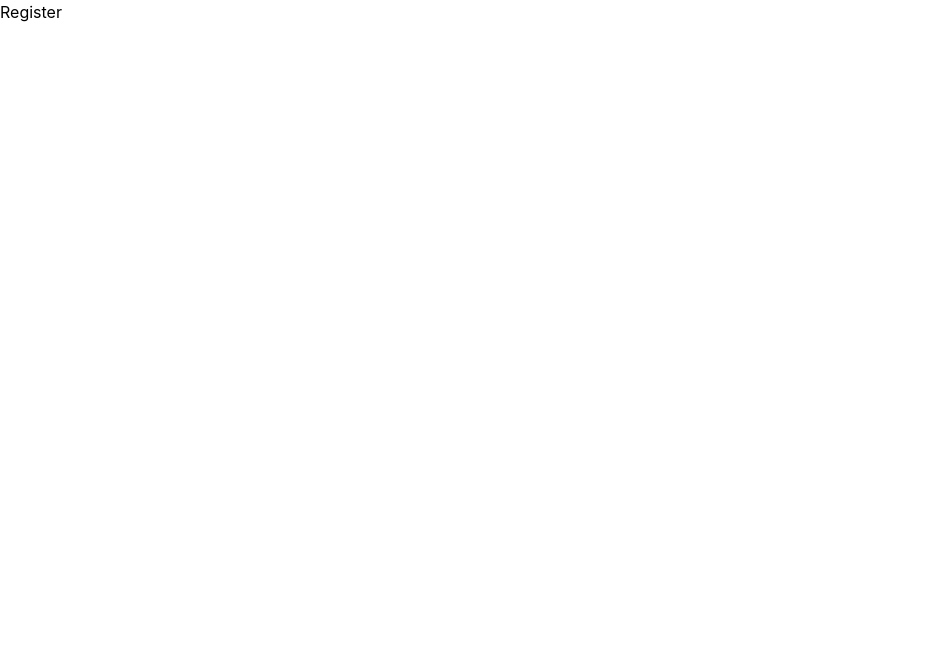
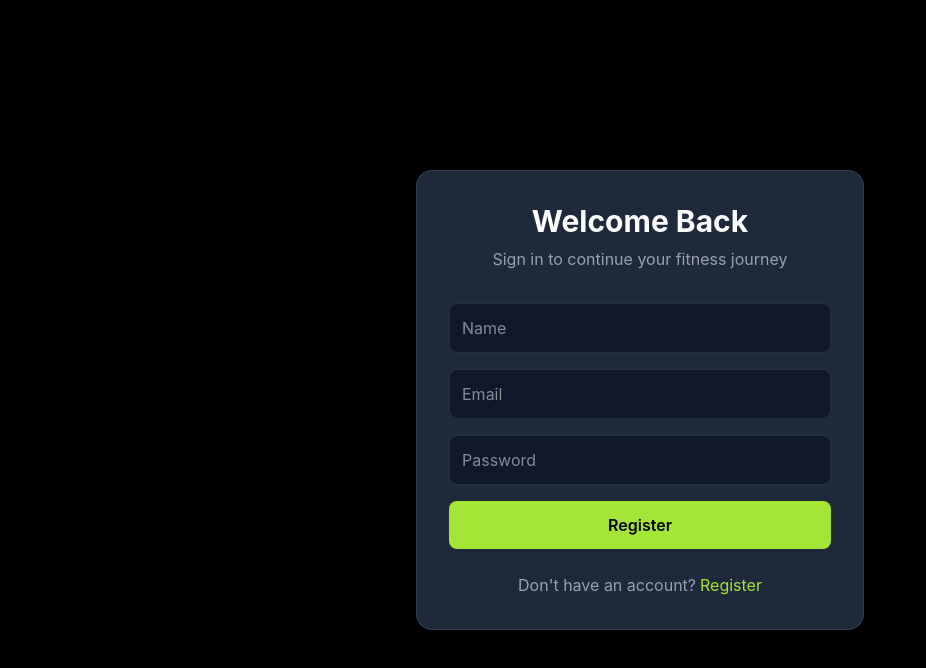
Before and after one commit to aditya02x/Last_rep, a React app in the folder Frontend/: page /register in a window 1280 px wide. Shown: the top 668 px of the page, without its empty margins (0-926 px from the left). Built offline with nearby package versions, Linux system fonts and the light colour scheme; the HTML template or start-up script is replaced by a standard one.

Commit message:
registersss

```diff
--- a/Frontend/package.json
+++ b/Frontend/package.json
@@ -14,6 +14,7 @@
     "axios": "^1.16.1",
     "react": "^19.1.1",
     "react-dom": "^19.1.1",
+    "react-hot-toast": "^2.6.0",
     "react-router-dom": "^7.16.0",
     "tailwindcss": "^4.3.0",
     "zustand": "^5.0.14"
--- a/Frontend/src/pages/Login.jsx
+++ b/Frontend/src/pages/Login.jsx
@@ -8,10 +8,7 @@ const handleSubmit = async (e) => {
   e.preventDefault();
 
   try {
-    console.log("Sending:", {
-      email,
-      password,
-    });
+
 
     const data = await loginUser({
       email,
--- a/Frontend/src/pages/Register.jsx
+++ b/Frontend/src/pages/Register.jsx
@@ -1,9 +1,84 @@
-import React from 'react'
+import React, { useState } from "react";
+import {registerUser} from '../services/authservices';
+import { useNavigate } from 'react-router-dom';
+import { toast } from "react-hot-toast";
 
 const Register = () => {
+  const [name,setName ]= useState("")
+  const [email,setEmail]= useState("")
+  const [password,setPassword]= useState("")
+  const navigate = useNavigate();
+
+  const handleSubmit = async (e) => {
+    e.preventDefault();
+
+    try{
+      const data = await registerUser({
+        name,
+        email,
+        password
+      })
+      toast.success("Registration successful!");
+      console.log("SUCCESS:", data);
+      navigate("/dashboard");
+    } catch (error) {
+      console.error("ERROR:", error.response ? error.response.data : error.message);
+    }
+  }
+
+
   return (
-    <div>
-      <h1>Register</h1>
+
+
+     <div className="min-h-screen bg-[#000000] flex items-center justify-center px-4">
+      <div className="w-full max-w-md bg-[#1e293b] p-8 rounded-2xl shadow-xl border border-white/10">
+        <h1 className="text-3xl font-bold text-white text-center mb-2">
+          Welcome Back
+        </h1>
+
+        <p className="text-gray-400 text-center mb-8">
+          Sign in to continue your fitness journey
+        </p>
+
+        <form className="space-y-4" onSubmit={handleSubmit}>
+          <input
+            type="name"
+            placeholder="Name"
+            className="w-full p-3 rounded-lg bg-[#0f172a] border border-white/10 text-white outline-none focus:border-[#a3e635]"
+            value={name}
+            onChange={(e) => setName(e.target.value)}
+          />
+          <input
+            type="email"
+            placeholder="Email"
+            className="w-full p-3 rounded-lg bg-[#0f172a] border border-white/10 text-white outline-none focus:border-[#a3e635]"
+            value={email}
+            onChange={(e) => setEmail(e.target.value)}
+          />
+
+          <input
+            type="password"
+            placeholder="Password"
+            className="w-full p-3 rounded-lg bg-[#0f172a] border border-white/10 text-white outline-none focus:border-[#a3e635]"
+            value={password}
+            onChange={(e) => setPassword(e.target.value)}
+          />
+
+          <button
+            type="submit"
+            className="w-full bg-[#a3e635] text-black font-semibold py-3 rounded-lg hover:opacity-90 transition"
+          >
+            Register
+          </button>
+        </form>
+
+        <p className="text-gray-400 text-center mt-6">
+          Don't have an account?
+          <a href="/register" className="text-[#a3e635] hover:underline ml-1">
+            Register
+          </a>
+        </p>
+      </div>
     </div>
   )
 }
```
Also changed, not shown: 1 other file (tests, documents, lock files or other folders).
